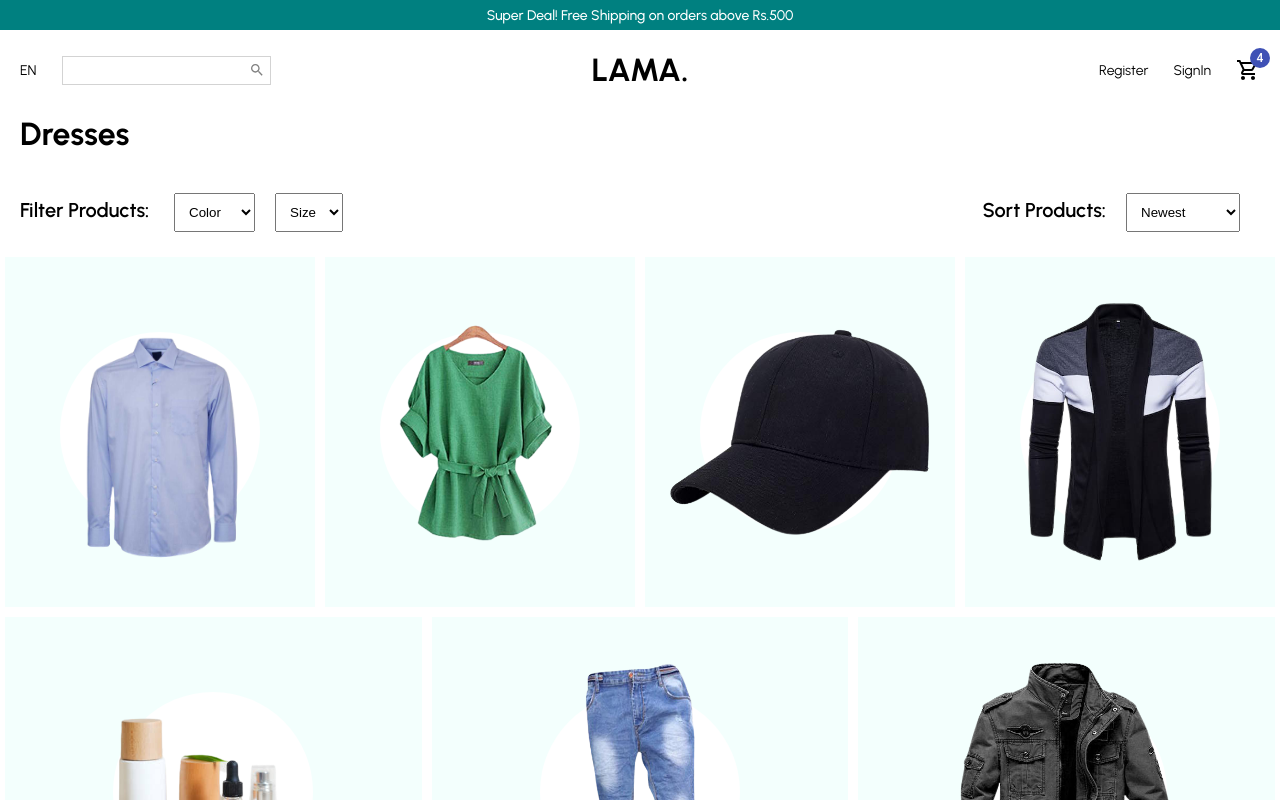
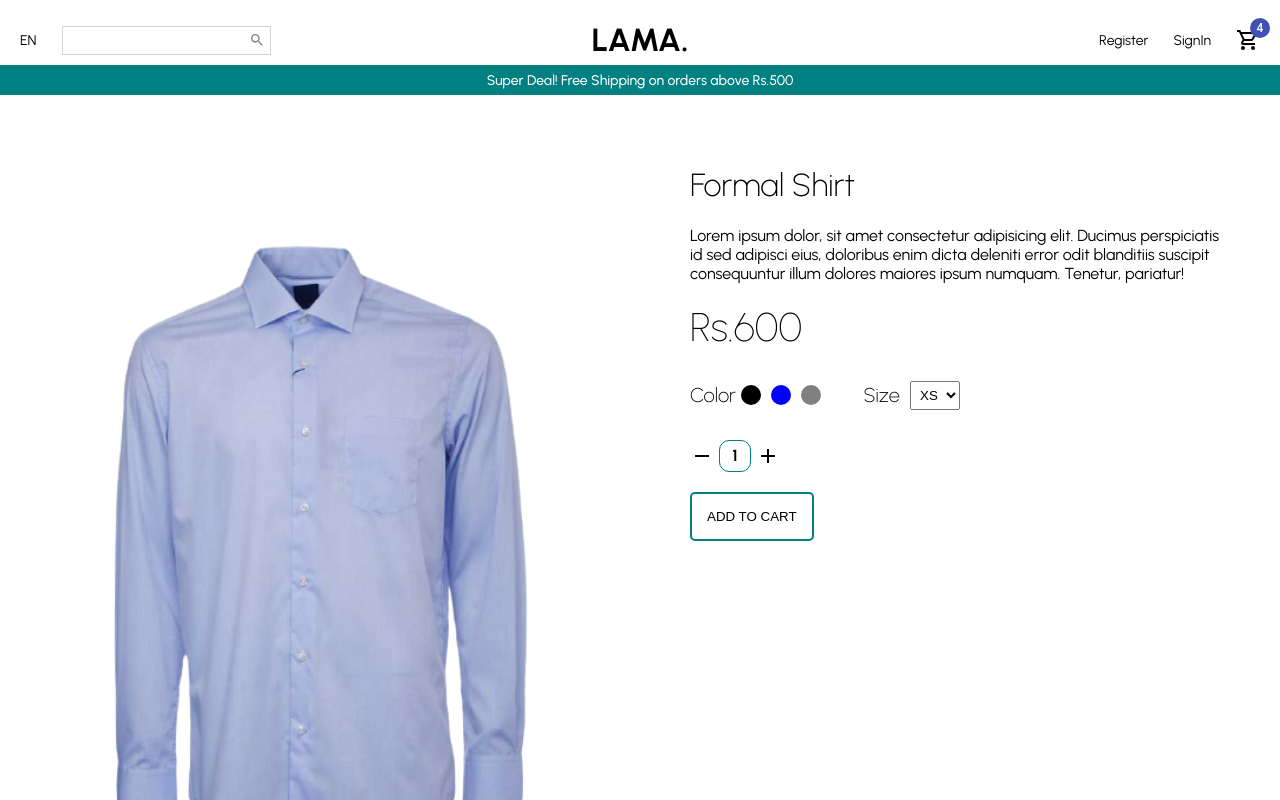
Before and after one commit to Sarthakjain211001/Ecommerce-Website, a React (Create React App) app: page / in a window 1280 px wide. Shown: the top 800 px of the page. Built offline with nearby package versions, Linux system fonts and the light colour scheme.

Commit message:
Added the Product.jsx page

```diff
--- a/src/App.js
+++ b/src/App.js
@@ -1,13 +1,15 @@
 // import logo from './logo.svg';
 // import './App.css';
 import Home from './pages/Home';
+import Product from './pages/Product';
 import ProductList from './pages/ProductList';
 
 function App() {
   return (
     <div >
       {/* <Home/> */}
-      <ProductList/>
+      {/* <ProductList/> */}
+      <Product/>
     </div>
   );
 }
--- a/src/pages/Product.jsx
+++ b/src/pages/Product.jsx
@@ -0,0 +1,161 @@
+
+import { Add, Remove } from '@material-ui/icons'
+import React from 'react'
+import styled from 'styled-components'
+import Announcement from '../components/Announcement'
+import Footer from '../components/Footer'
+import Navbar from '../components/Navbar'
+import Newsletter from '../components/Newsletter'
+import product1 from "../Images/product1.png"
+
+
+const Container = styled.div``
+const Wrapper = styled.div`
+padding: 50px;
+display: flex;
+
+`
+const ImgContainer = styled.div`
+flex:1;
+padding: 0px 50px;
+`
+const Image = styled.img`
+/* border: 3px solid red; */
+width: 80%;
+height: 90vh;
+object-fit: cover;
+
+`
+
+const InfoContainer = styled.div`
+flex:1;
+`
+const Title = styled.h1`
+font-weight: 200;
+`
+
+const Description = styled.p`
+margin: 20px 0px;
+`
+
+const  Price = styled.span`
+font-weight: 100;
+font-size: 40px;
+`
+const FilterContainer = styled.div`
+display: flex;
+width: 50%;
+margin: 30px 0px;
+justify-content: space-between;
+`
+const Filter = styled.div`
+display: flex;
+align-items: center;
+`
+const FilterTitle = styled.span`
+font-size: 20px;
+font-weight: 200;
+`
+const FilterColor = styled.div`
+width: 20px;
+height: 20px;
+border-radius: 50%;
+background-color: ${props=>props.color};
+margin: 0px 5px;
+cursor: pointer;
+`
+const FilterSize = styled.select`
+margin-left: 10px;
+padding: 5px;
+`
+const FilterSizeOption = styled.option``
+
+const AddContainer = styled.div`
+display: flex;
+align-items: center;
+width: 50%;
+justify-content: space-between;
+`
+const QuantityContainer = styled.div`
+display: flex;
+align-items: center;
+font-weight: 700;
+`
+const Quantity = styled.span`
+height: 30px;
+width: 30px;
+border: 1px solid teal;
+border-radius: 10px;
+display: flex;
+align-items: center;
+justify-content: center;
+margin: 0px 5px;
+`
+const Button = styled.button`
+margin-top: 20px;
+padding: 15px;
+border: 2px solid teal;
+background-color: white;
+cursor: pointer;
+font-weight: 500;
+border-radius: 5px;
+transition: all 0.2s ease;
+
+&:hover{
+    background-color: teal;
+    color: white;
+}
+`
+
+
+const Product = () => {
+    return (
+        <Container>
+            <Navbar/>
+            <Announcement/>
+            <Wrapper>
+                <ImgContainer>
+                  <Image src={product1}/>
+                </ImgContainer>
+                <InfoContainer>
+                  <Title>Formal Shirt</Title>
+                  <Description>Lorem ipsum dolor, sit amet consectetur adipisicing elit. Ducimus perspiciatis id sed adipisci eius, doloribus enim dicta deleniti error odit blanditiis suscipit consequuntur illum dolores maiores ipsum numquam. Tenetur, pariatur!</Description>
+                  <Price>Rs.600</Price>
+                  <FilterContainer>
+                      <Filter>
+                          <FilterTitle>
+                              Color
+                          </FilterTitle>
+                          <FilterColor color="black"></FilterColor>
+                          <FilterColor color="Blue"></FilterColor>
+                          <FilterColor color="gray"></FilterColor>
+                      </Filter>
+                      <Filter>
+                          <FilterTitle>Size</FilterTitle>
+                          <FilterSize>
+                              <FilterSizeOption>XS</FilterSizeOption>
+                              <FilterSizeOption>S</FilterSizeOption>
+                              <FilterSizeOption>M</FilterSizeOption>
+                              <FilterSizeOption>L</FilterSizeOption>
+                              <FilterSizeOption>XL</FilterSizeOption>
+                          </FilterSize>
+                      </Filter>
+                  </FilterContainer>
+                  <AddContainer>
+                          <QuantityContainer>
+                              <Remove/>
+                              <Quantity>1</Quantity>
+                              <Add/>
+                          </QuantityContainer>
+
+                      </AddContainer>
+                      <Button>ADD TO CART</Button>
+                </InfoContainer>
+            </Wrapper>
+            <Newsletter/>
+            <Footer/>
+        </Container>
+    )
+}
+
+export default Product
```
